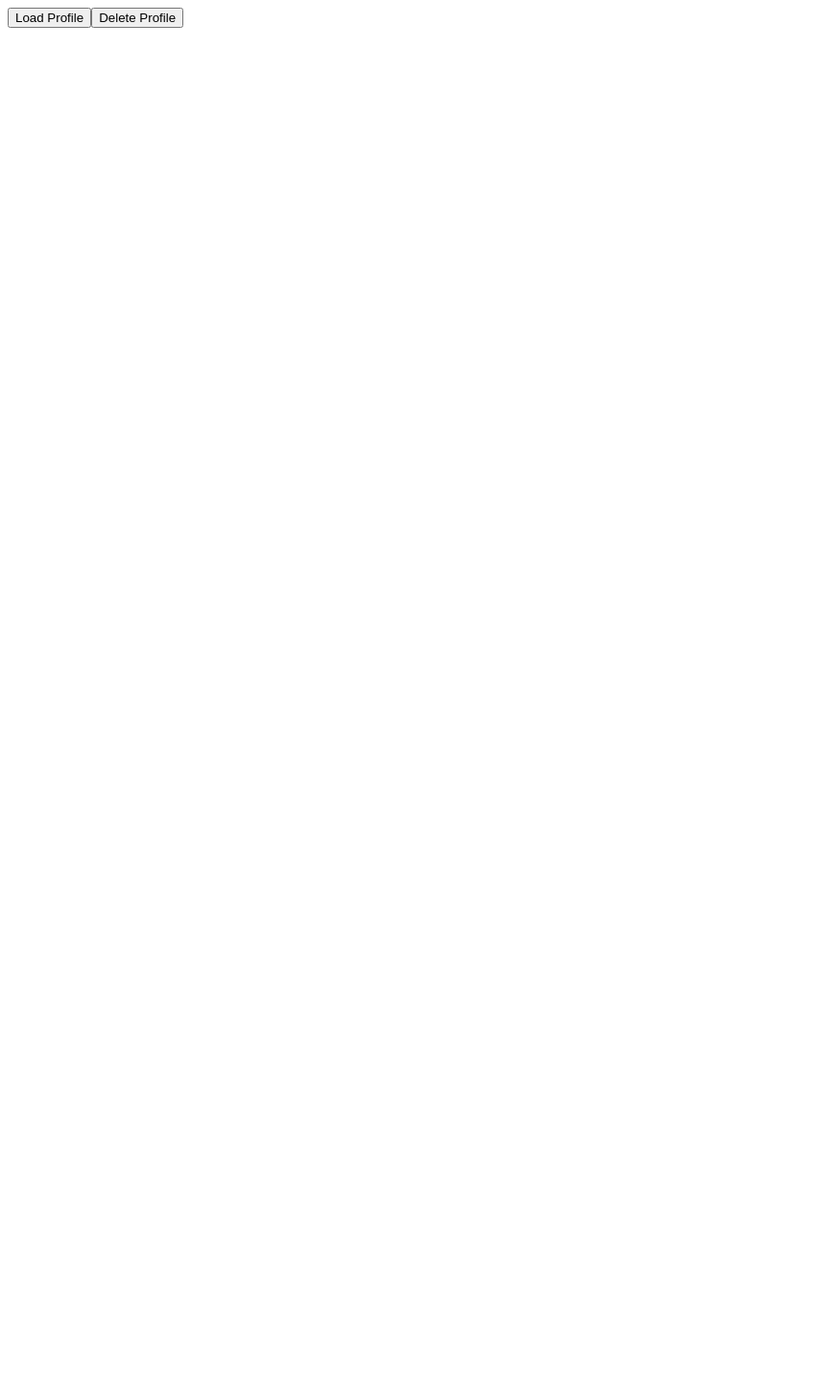
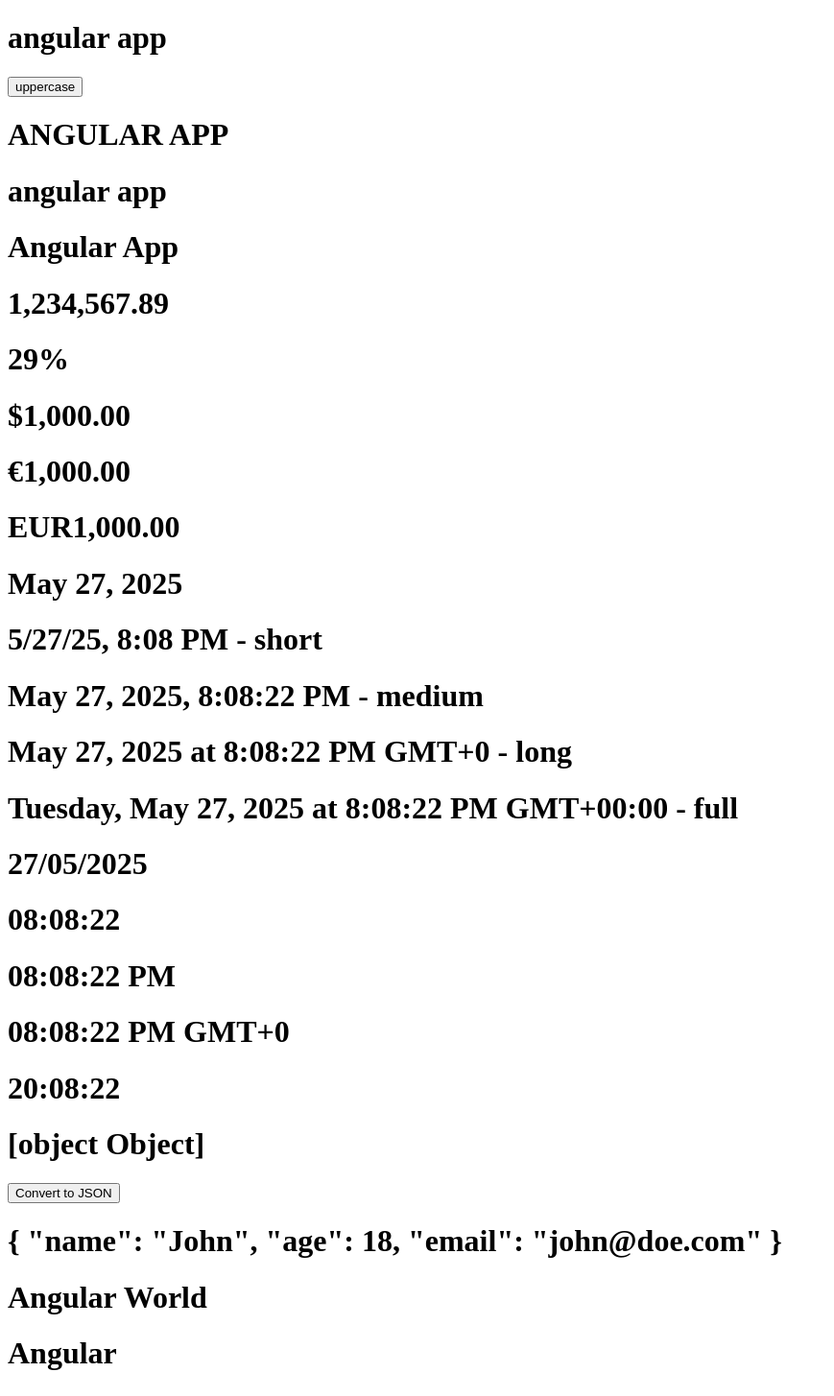
Before and after one commit to RyanTren/first-angular-app, an Angular app: page / in a window 1280 px wide. Shown: the top 1455 px of the page at 96% size, without its empty margins (0-869 px from the left). Before the commit the page ends 800 px from the top, so only its background shows below. Built offline with nearby package versions, Linux system fonts and the light colour scheme.

Commit message:
[feat] angular pipes

```diff
--- a/src/app/app.component.html
+++ b/src/app/app.component.html
@@ -301,5 +301,46 @@
  </app-profile> -->
 
  <!-- NgAfterViewInit LifeCycle Hook -->
-  <button (click)="loadComponents()">Load Profile</button>
-  <button (click)="removeComponent()">Delete Profile</button>
+  <!-- <button (click)="loadComponents()">Load Profile</button>
+  <button (click)="removeComponent()">Delete Profile</button> -->
+
+<!-- Angular Pipes : Uppercase Pipe -->
+  <h1>{{title}}</h1>
+  <button (click)="uppercase()">uppercase</button>
+
+  <h1>{{title | uppercase }}</h1>
+ <!-- Angular Pipes | Lowercase Pipe -->
+  <h1>{{title | lowercase}}</h1>
+<!-- Angular Pipes | Titlecase Pipe -->
+  <h1>{{title | titlecase}}</h1>
+<!-- Angular Pipes | Number Pipes -->
+  <h1>{{1234567.89 | number }}</h1>
+<!-- Angular Pipes | Percentage Pipes, Currency Pipe -->
+  <h1>{{ 0.29 | percent}}</h1>
+  <h1>{{ 1000 | currency}}</h1>
+<!-- Parameterized Pipe -->
+  <h1>{{ 1000 | currency : 'EUR'}}</h1>
+  <h1>{{ 1000 | currency : 'EUR' : 'code'}}</h1>
+<!-- Date & Time Pipe -->
+  <h1>{{today | date}}</h1>
+  <h1>{{today | date: 'short'}} - short</h1>
+  <h1>{{today | date: 'medium'}} - medium</h1>
+  <h1>{{today | date: 'long'}} - long</h1>
+  <h1>{{today | date: 'full'}} - full</h1>
+<!-- Custom Date Format -->
+ <h1>{{today | date: 'dd/MM/yyyy'}}</h1>
+<!-- Custome Time Format -->
+  <h1>{{today | date: 'hh:mm:ss'}}</h1>
+  <h1>{{today | date: 'hh:mm:ss a'}}</h1>
+  <h1>{{today | date: 'hh:mm:ss a z'}}</h1>
+  <h1>{{today | date: 'HH:mm:ss'}}</h1>
+<!-- JSON Pipe -->
+<h1>{{user}}</h1>
+<button (click)="convertJSON()">Convert to JSON</button>
+
+<h1>{{user | json}}</h1>
+<!-- Slice Pipe -->
+<h1>{{'Hello Angular World' | slice: 6}}</h1>
+<h1>{{'Hello Angular World' | slice: 6 : 13}}</h1>
+<!-- Chatting Pipe -->
+<h1>{{'Hello Angular World' | slice: 6 : 13 | uppercase | lowercase}}</h1>
--- a/src/app/app.component.ts
+++ b/src/app/app.component.ts
@@ -3,7 +3,7 @@ import { RouterOutlet } from '@angular/router';
 import { AppNavbar } from "./navbar/navbar.component";
 import { HeaderComponent } from "./header/header.component";
 import { FormsModule } from '@angular/forms';
-import { NgClass, NgComponentOutlet, NgFor, NgIf, NgStyle, NgSwitch, NgSwitchCase, NgSwitchDefault, NgTemplateOutlet } from '@angular/common';
+import { CurrencyPipe, DatePipe, DecimalPipe, JsonPipe, LowerCasePipe, NgClass, NgComponentOutlet, NgFor, NgIf, NgStyle, NgSwitch, NgSwitchCase, NgSwitchDefault, NgTemplateOutlet, PercentPipe, SlicePipe, TitleCasePipe, UpperCasePipe } from '@angular/common';
 import { PostsListComponent } from './posts-list/posts-list.component';
 import { CardComponent } from "./card/card.component";
 import { ProfileComponent } from './profile/profile.component';
@@ -11,7 +11,8 @@ import { ProfileComponent } from './profile/profile.component';
 @Component({
   selector: 'app-root',
   imports: [RouterOutlet, AppNavbar, HeaderComponent, FormsModule, NgIf, NgFor, NgTemplateOutlet, NgSwitch, NgSwitchCase, NgSwitchDefault,
-    NgStyle, NgClass, PostsListComponent, CardComponent, NgComponentOutlet, ProfileComponent],
+    NgStyle, NgClass, PostsListComponent, CardComponent, NgComponentOutlet, ProfileComponent, UpperCasePipe, LowerCasePipe,
+  TitleCasePipe, DecimalPipe, PercentPipe, CurrencyPipe, DatePipe, JsonPipe, SlicePipe ],
   templateUrl: './app.component.html',
   styleUrl: './app.component.css'
 })
@@ -131,28 +132,50 @@ import { ProfileComponent } from './profile/profile.component';
 
 export class AppComponent{
 
-  username : string = 'John Doe';
+  // username : string = 'John Doe';
 
-  constructor (private viewContainer: ViewContainerRef){
+  // constructor (private viewContainer: ViewContainerRef){
+
+  // }
+
+  // loadComponent(){
+  //   this.viewContainer.createComponent(PostsListComponent);
+  //   console.log('added post lists Component');
+
+  // }
+  // removeComponent(){
+  //   this.viewContainer.remove();
+  //       console.log('removed post lists Component');
+
+  // }
+
+  // changeUser(){
+  //   this.username = 'John Smith';
+  // }
+
+  // loadComponents(){
+  //   this.viewContainer.createComponent(ProfileComponent);
+  // }
+
+  title: string = 'angular app';
+
+  constructor(){
 
   }
 
-  loadComponent(){
-    this.viewContainer.createComponent(PostsListComponent);
-    console.log('added post lists Component');
-
-  }
-  removeComponent(){
-    this.viewContainer.remove();
-        console.log('removed post lists Component');
-
+  uppercase(){
+    this.title = this.title.toUpperCase();
   }
 
-  changeUser(){
-    this.username = 'John Smith';
+  today = new Date();
+
+  user: any = {
+    name: 'John',
+    age: 18,
+    email: 'john@doe.com'
   }
 
-  loadComponents(){
-    this.viewContainer.createComponent(ProfileComponent);
+  convertJSON(){
+    this.user = JSON.stringify(this.user);
   }
 }
```
